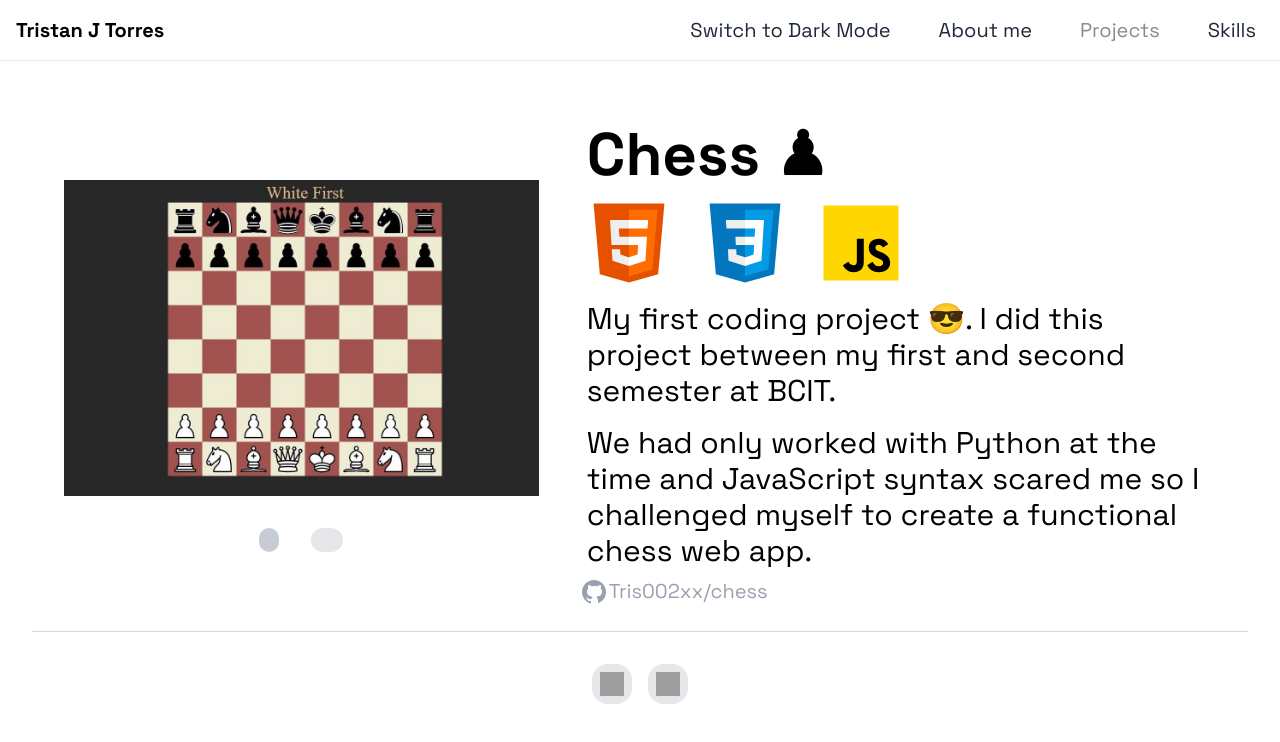
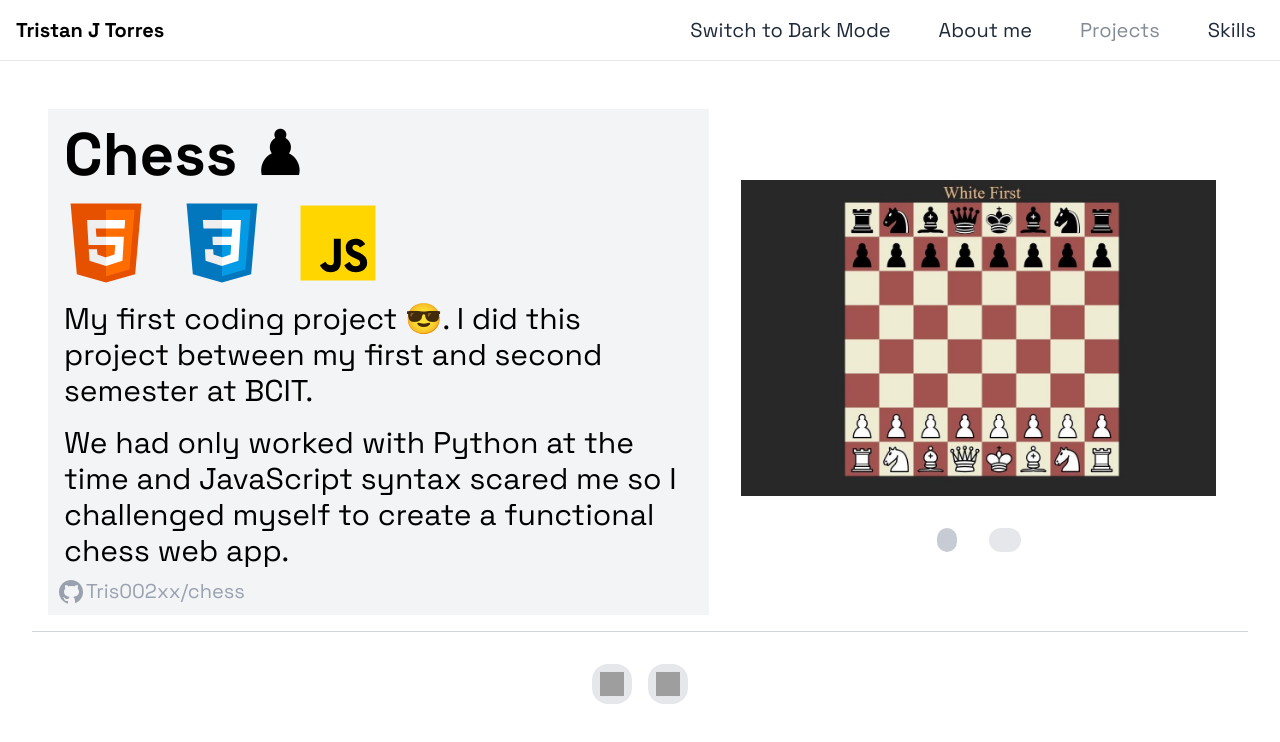
Before and after one commit to Tris002xx/TristanPersonalWebsite, a React (Vite) app: page / in a window 1280 px wide. Both pictures are taken after a click on the button "Projects". Shown: the top 742 px of the page. Built offline with nearby package versions, Linux system fonts and the light colour scheme; grey boxes are pictures that could not be loaded; what tailwindcss-animated would draw is missing.

Commit message:
changed layout of project page

```diff
--- a/components/Landing.tsx
+++ b/components/Landing.tsx
@@ -14,7 +14,7 @@ const Landing = () => {
         </a>
       </h2>
 
-      <nav className="grid grid-cols-2 md:flex p-2 m-auto md:flex-col gap-2 md:flex-row dark:bg-gray-700">
+      <nav className="grid grid-cols-2 md:flex p-2 m-auto md:flex-col gap-2 md:flex-row bg-gray-100 dark:bg-gray-700">
         <a
           href="https://github.com/Tris002xx"
           className="space-grotesk-a text-gray-400 dark:text-white md:text-xl hover:opacity-70 flex"
--- a/components/Project.tsx
+++ b/components/Project.tsx
@@ -37,7 +37,7 @@ const Project = ({
   return (
     <div className="flex flex-col gap-10 animate-fade-up max-w-[1600px] m-auto p-4">
       <div className="flex flex-col border-b-1 p-4 gap-4 border-gray-300">
-        <div className="flex flex-col-reverse md:flex-row items-center gap-4">
+        <div className="flex flex-col-reverse md:flex-row-reverse items-center gap-4">
           <div className="flex flex-col">
             {pictures[currentPicture].toLowerCase().endsWith(".mp4") ? (
               <video
@@ -84,7 +84,7 @@ const Project = ({
             </div>
           </div>
 
-          <section className="flex flex-col dark:bg-gray-700 p-2">
+          <section className="flex flex-col bg-gray-100 dark:bg-gray-700 p-2">
             <h1 className="space-grotesk-h1 text-xl p-2 md:text-6xl md:text-start">
               {title}
             </h1>
--- a/components/Projects.tsx
+++ b/components/Projects.tsx
@@ -81,6 +81,7 @@ const projectItems = [
         xmlns="http://www.w3.org/2000/svg"
         className="w-[50px] md:w-[100px]"
         viewBox="0 0 50 50"
+        fill="currentColor"
       >
         <path d="M49.729 11h-.85c-1.051 0-2.041.49-2.68 1.324l-8.7 11.377-8.7-11.377C28.162 11.49 27.171 11 26.121 11h-.85l10.971 14.346L25.036 40h.85c1.051 0 2.041-.49 2.679-1.324L37.5 26.992l8.935 11.684C47.073 39.51 48.063 40 49.114 40h.85L38.758 25.346 49.729 11zM21.289 34.242c-2.554 3.881-7.582 5.87-12.389 4.116C4.671 36.815 2 32.611 2 28.109L2 27h12v0h11l0-4.134c0-6.505-4.818-12.2-11.295-12.809C6.273 9.358 0 15.21 0 22.5l0 5.573c0 5.371 3.215 10.364 8.269 12.183 6.603 2.376 13.548-1.17 15.896-7.256 0 0 0 0 0 0h-.638C22.616 33 21.789 33.481 21.289 34.242zM2 22.5C2 16.71 6.71 12 12.5 12S23 16.71 23 22.5V25H2V22.5z"></path>
       </svg>,
--- a/src/App.tsx
+++ b/src/App.tsx
@@ -15,6 +15,7 @@ function App() {
   const togglePage = (
     newPage: "Landing" | "AboutMe" | "Projects" | "Skills" | "ContactMe"
   ) => {
+    // eslint-disable-next-line @typescript-eslint/no-unused-vars
     setPage((_prev) => (_prev = newPage));
   };
   return (
```
